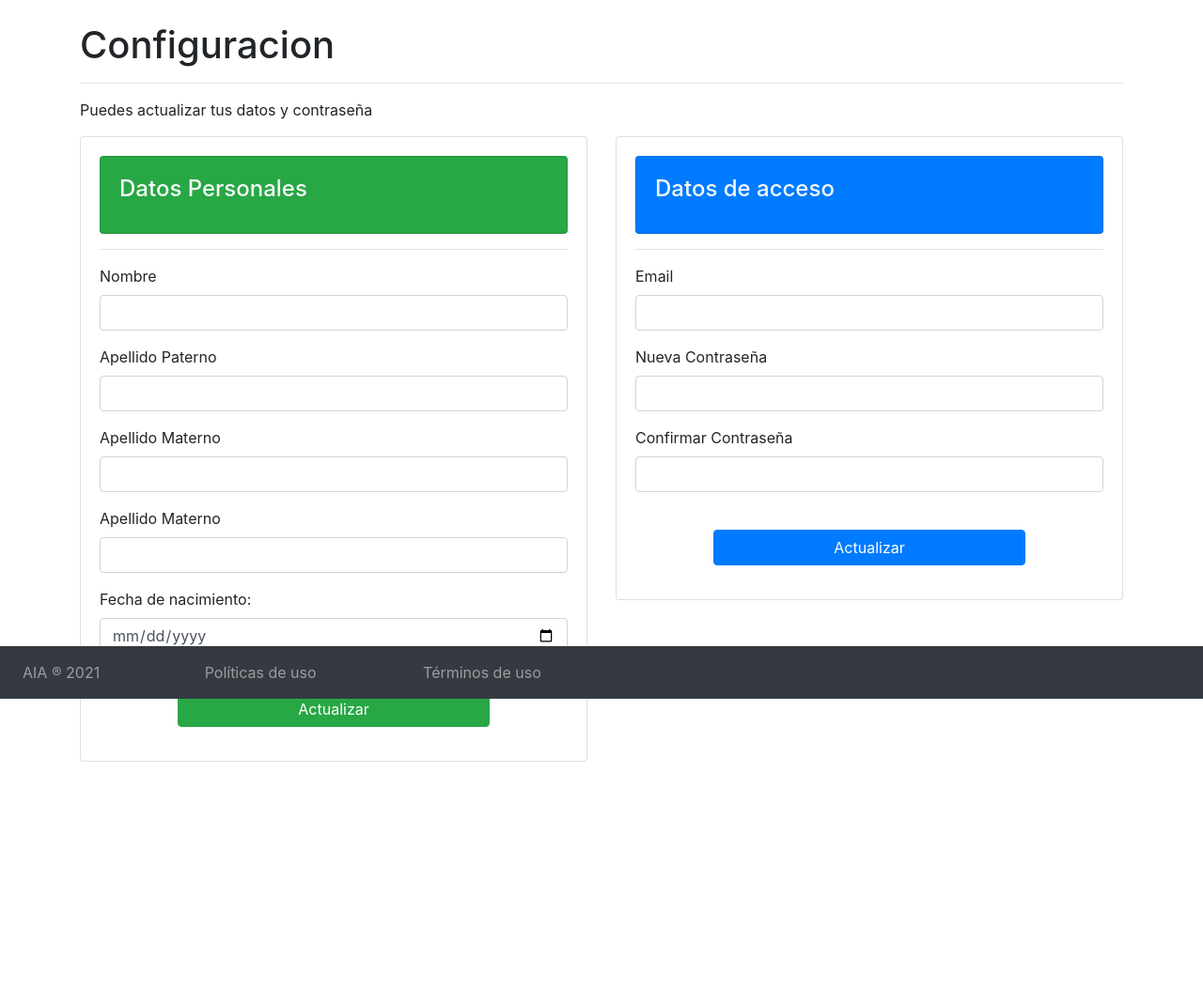
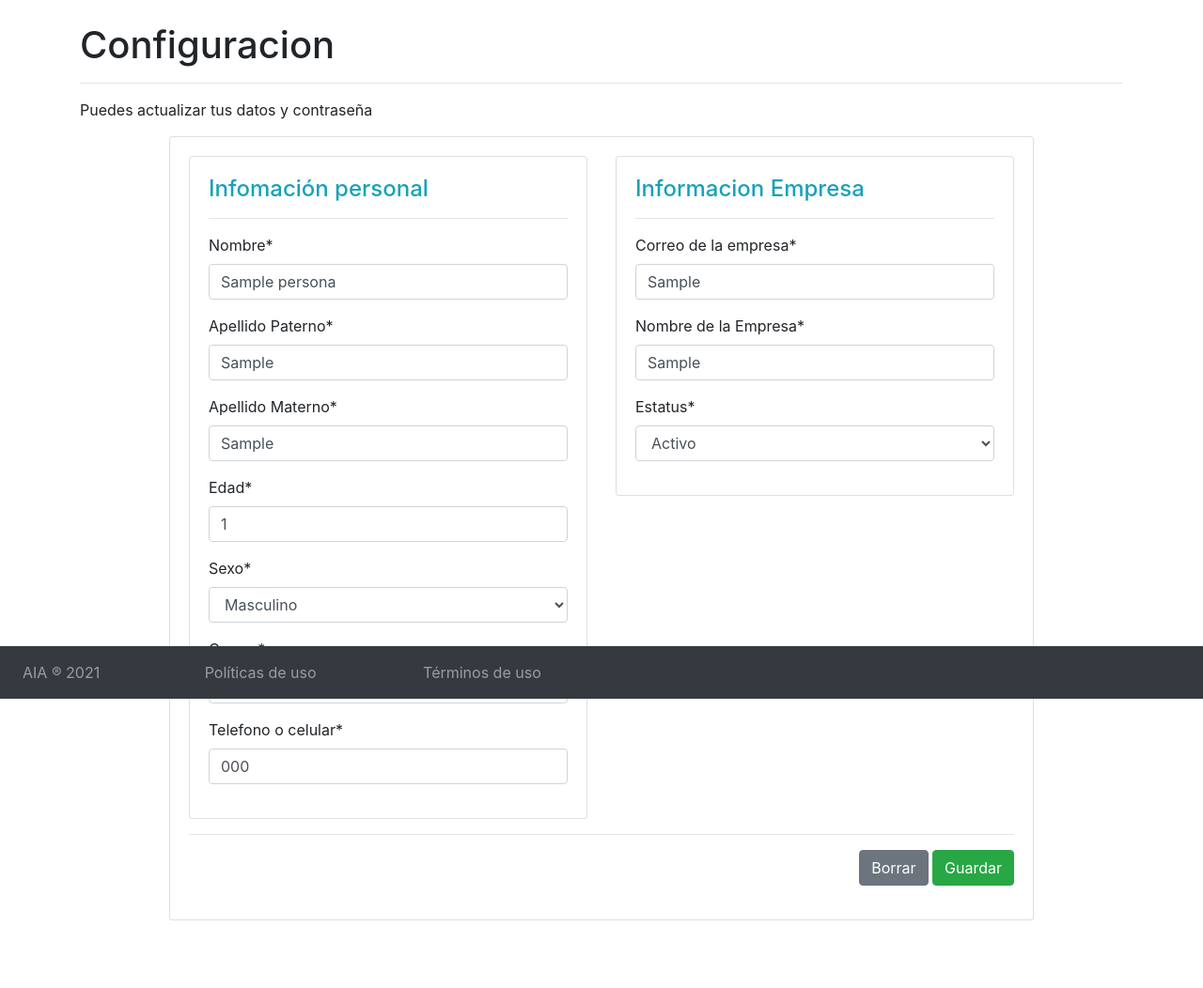
Before and after one commit to GODston/LabAuto, a Django app: page /empresas/configuracion in a window 1280 px wide. Shown: the part 56-1108 px from the top of the page at 94% size. Before the commit the page ends 867 px from the top, so only its background shows below. Run offline with Django 3.2, Linux system fonts and the light colour scheme; a user stored in the database is signed in; tables that the repository leaves empty hold one stand-in row (values such as "Sample post"); some libraries are stand-ins or nearby versions.

Commit message:
Ajuste en vistas y validacion por usuario

```diff
--- a/simulador_entrevista/apps/candidato/templates/candidatos/listar.html
+++ b/simulador_entrevista/apps/candidato/templates/candidatos/listar.html
@@ -69,7 +69,7 @@
                             <tr scope="row">
                                 <td>{{candidato.id}}</td>
                                 <td>{{candidato.persona.nombre}} {{candidato.persona.ap_paterno}}</td>
-                                <td>{{candidato.vacante.nombre}}</td>
+                                <td>{{candidato.vacante.vacante}}</td>
                                 <td>{{candidato.persona.edad}}</td>
                                 <td>{{candidato.fechaRegistro}}</td>
                                 <td>{{candidato.fechaEntrevista}}</td>
--- a/simulador_entrevista/apps/candidato/urls.py
+++ b/simulador_entrevista/apps/candidato/urls.py
@@ -6,7 +6,7 @@ urlpatterns = [
     path('', CodigoCandidatoView.search_code, name="buscar_codigo"),
     path('candidato/<int:id>/bienvenido', CodigoCandidatoView.welcome_entrevista, name="bienvenida_entrevista"),
     path('candidato/<int:id>/entrevista', CodigoCandidatoView.init_entrevista, name="inicio_entrevista"),
-    #path('candidato/<int:id>/entrevista/guardar', CodigoCandidatoView, name="guardar_entrevista"),
+    path('candidato/<int:id>/entrevista/guardar', CodigoCandidatoView, name="guardar_entrevista"),
     path('candidato/<int:id>/guardar', CodigoCandidatoView.record, name="responder_pregunta"),
     path('candidato/<int:id>/evaluar', CodigoCandidatoView.validacion, name="evaluar_respuesta"),
 
--- a/simulador_entrevista/apps/empresa/forms.py
+++ b/simulador_entrevista/apps/empresa/forms.py
@@ -3,6 +3,11 @@ from django.forms import fields, widgets
 from .models import Empresa, Vacante, Criterio
 from django.contrib.auth.forms import UserCreationForm
 
+class EmpresaForm(forms.ModelForm):
+
+    class Meta:
+        model = Empresa
+        fields = {"empresa", "estatus", "correo"}
 class AgregarEmpresaForm(forms.ModelForm):
     class Meta:
         model = Empresa
--- a/simulador_entrevista/apps/empresa/templates/empresa/settings.html
+++ b/simulador_entrevista/apps/empresa/templates/empresa/settings.html
@@ -5,6 +5,7 @@
 {% block title %} Configuración {% endblock %}
 
 {% block content %}
+{% load crispy_forms_tags %}
 <br/>
 <div class="container">
     <div class="row">
@@ -19,79 +20,46 @@
         </div>
     </div>
     <div class="row">
-        <div class="col">
-            <div class="card"> <!-- Card de datos personales -->
+        <div class="col-12 col-md-10 offset-md-1">
+            <div class="card">
                 <div class="card-body">
-                    <div class="card bg-success text-light">
-                        <div class="card-body">
-                            <h4 class="card-title">
-                                Datos Personales
-                            </h4>
-                        </div>
-                    </div>
-                    <hr>
-                    <div class="card-text">
-                        <form>
-                            <div class="form-group">
-                                <label for="txtName">Nombre</label>
-                                <input type="text" class="form-control" name="txtName" id="txtName">
+                    <form action="" method="post">
+                        {% csrf_token %}
+                        <div class="row">
+                            <div class="col-12 col-md-6">
+                                <div class="card">
+                                    <div class="card-body">
+                                        <h4 class="text-info">Infomación personal</h4>
+                                        <hr>
+                                        {{ formPersona | crispy }}
+                                    </div>
+                                </div>
                             </div>
-                            <div class="form-group">
-                                <label for="txtPaterno">Apellido Paterno</label>
-                                <input type="text" class="form-control" name="txtPaterno" id="txtPaterno">
-                            </div>
-                            <div class="form-group">
-                                <label for="txtMaterno">Apellido Materno</label>
-                                <input type="text" class="form-control" name="txtMaterno" id="txtMaterno">
-                            </div>
-                            <div class="form-group">
-                                <label for="txtMaterno">Apellido Materno</label>
-                                <input type="text" class="form-control" name="txtMaterno" id="txtMaterno">
-                            </div>
-                            <div class="form-group">
-                                <label for="txtDate">Fecha de nacimiento: </label>
-                                <input type="date" class="form-control" name="txtDate" id="txtDate">
-                            </div>
-                            <div class="form-group text-center">
+                            <div class="col-12 col-md-6">
+                                <div class="card">
+                                    <div class="card-body">
+                                        <h4 class="text-info">Informacion Empresa</h4><hr>
+                                        {{ formEmpresa | crispy }}
+                                    </div>
+                                </div>
                                 <br>
-                                <button type="submit" class="btn btn-success col-sm-8">Actualizar</button>
-                            </div>
-                        </form>
-                    </div>
-                </div>
-            </div>
-        </div>
-        <div class="col">
-            <div class="card"> <!-- Card de datos personales -->
-                <div class="card-body">
-                        <div class="card bg-primary text-light">
-                            <div class="card-body">
-                                <h4 class="card-title">
-                                    Datos de acceso
-                                </h4>
+                                <!--
+                                <div class="card">
+                                    <div class="card-body">
+                                        <h4 class="text-info">Datos Acceso</h4><hr>
+                                        {{ formUsuario | crispy }}
+                                    </div>
+                                </div>
+                                -->
                             </div>
                         </div>
-                    <hr>
-                    <div class="card-text">
-                        <form>
-                            <div class="form-group">
-                                <label for="txtEmail">Email </label>
-                                <input type="text" class="form-control" name="txtEmail" id="txtEmail">
-                            </div>
-                            <div class="form-group">
-                                <label for="txtPassword">Nueva Contraseña </label>
-                                <input type="password" class="form-control" name="txtPassword" id="txtPassword">
-                            </div>
-                            <div class="form-group">
-                                <label for="txtCPassword">Confirmar Contraseña</label>
-                                <input type="password" class="form-control" name="txtCPassword" id="txtCPassword">
-                            </div>
-                            <div class="form-group text-center">
-                                <br>
-                                <button type="submit" class="btn btn-primary col-sm-8">Actualizar</button>
-                            </div>
-                        </form>
-                    </div>
+                        <hr>
+                        <div class="d-flex justify-content-end">
+                            <input type="reset" value="Borrar" class="btn btn-secondary">
+                            &nbsp;
+                            <button type="submit" id="btnEnviar" class="btn btn-success">Guardar</button>
+                        </div>
+                    </form>
                 </div>
             </div>
         </div>
--- a/simulador_entrevista/apps/empresa/views.py
+++ b/simulador_entrevista/apps/empresa/views.py
@@ -1,9 +1,11 @@
 from django.contrib import messages
+from django.contrib.auth.forms import UserCreationForm
 from django.shortcuts import get_object_or_404, redirect, render
 from django.views.generic import View
 from .models import Vacante, Criterio, Empresa
-from .forms import AgregarEmpresaForm, AgregarVacanteForm, VacanteForm, AgregarCriterioForm, CustomUserCreationForm
+from .forms import AgregarEmpresaForm, AgregarVacanteForm, VacanteForm, AgregarCriterioForm, CustomUserCreationForm, EmpresaForm
 from apps.persona.forms import PersonaForm
+from apps.persona.models import Persona
 from django.contrib.auth import authenticate, login
 
 # Create your views here.
@@ -39,13 +41,54 @@ class EmpresaView(View):
         return render(request, 'registration/registro.html', data)
 
     def settings(request):
-        return render(request, 'empresa/settings.html')
+        empresa = Empresa.objects.filter(usuario=request.user)[0]
+        formEmpresa = EmpresaForm(instance=empresa)
+        ##formUsuario = UserCreationForm(instance=empresa.usuario)
+        formPersona = PersonaForm(instance=empresa.persona)
+
+        data = {
+            "empresa": empresa,
+            "formEmpresa": formEmpresa,
+            "formPersona": formPersona,
+            ##"formUsuario": formUsuario
+        }
+
+        if request.method == 'POST':
+            formEmpresa = EmpresaForm(data=request.POST, instance=empresa)
+            formPersona = PersonaForm(data=request.POST, instance=empresa.persona)
+            ##formUsuario = UserCreationForm(data=request.POST, instance=empresa.usuario)
+
+            if formPersona.is_valid():
+                formPersona.save()
+                messages.success(request, "Se ha guardado la informacion correctamente")
+            else:
+                data["formPersona"] = formPersona
+
+            if formEmpresa.is_valid():
+                formEmpresa.save()
+                messages.success(request, "Se ha guardado la informacion correctamente")
+            else:
+                data["formEmpresa"] = formEmpresa
+
+            ##if formUsuario.is_valid():
+                ##formUsuario.save()
+                ##messages.success(request, "Se ha guardado la informacion correctamente")
+            ##else:
+              ##  data["formUsuario"] = formUsuario
+
+        return render(request, 'empresa/settings.html', data)
 
 
 class VacanteView(View):
 
     def get(request):
-        listaVacantes = Vacante.objects.all()
+
+        if request.user.is_authenticated:
+            empresa = Empresa.objects.filter(usuario=request.user)
+            listaVacantes = Vacante.objects.filter(empresa__in=empresa)
+        else:
+            listaVacantes = Vacante.objects.all()
+
         data = {
             'listaVacantes': listaVacantes
         }
```
Also changed, not shown: simulador_entrevista/apps/candidato/views.py (+10 -2 lines), simulador_entrevista/apps/entrevista/views.py (+8 -1 lines).
